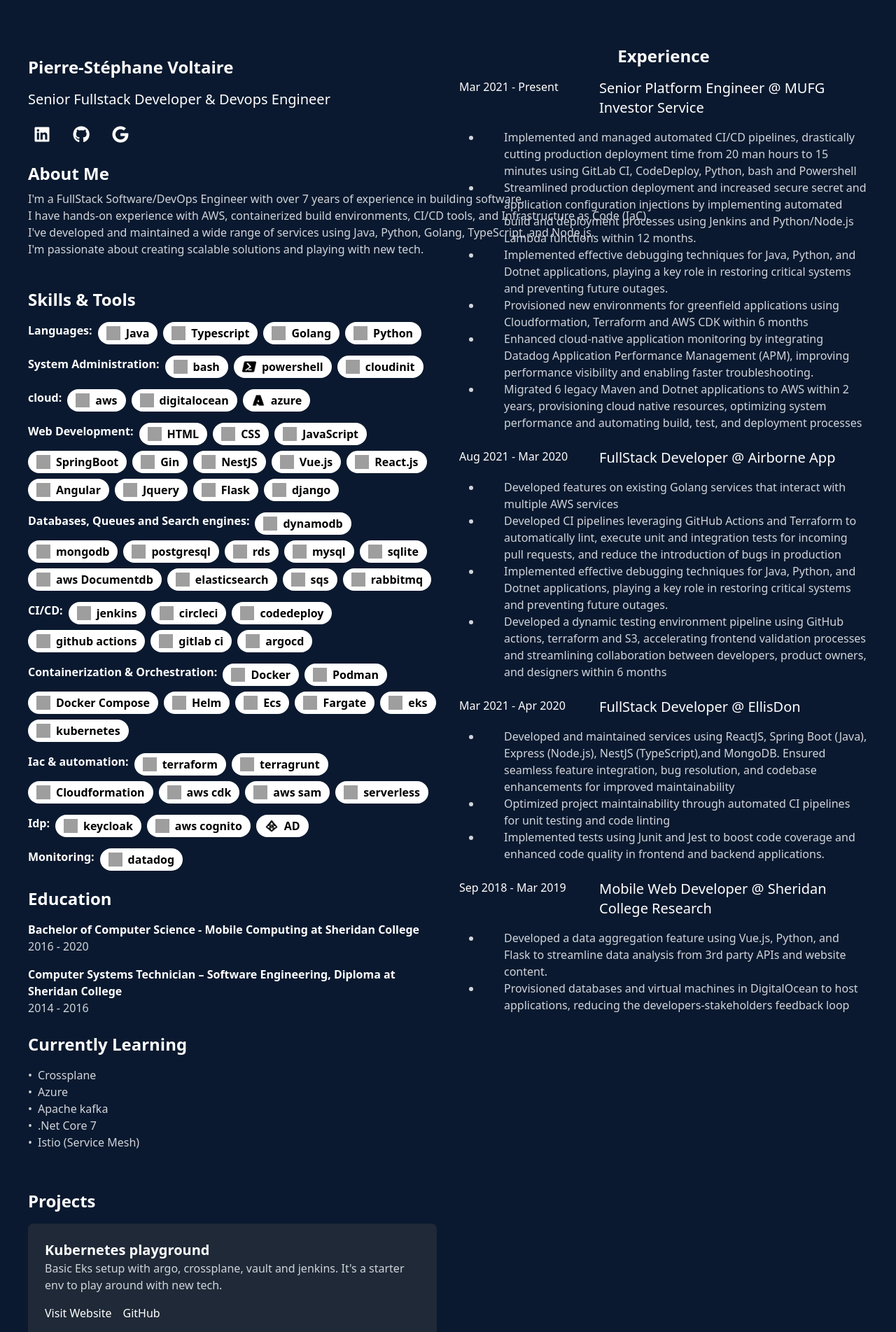
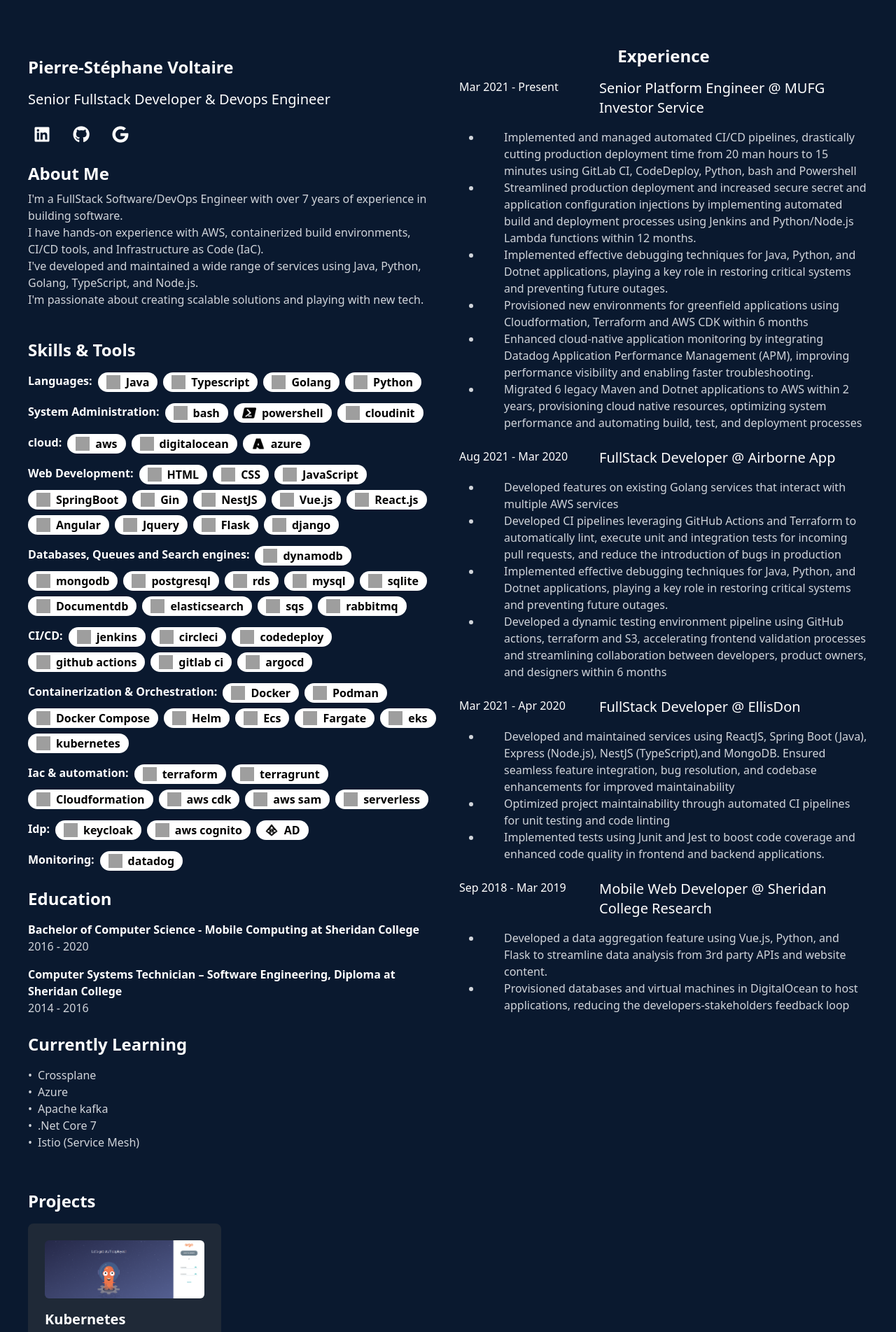
Before and after one commit to PierreStephaneVoltaire/website, a React (Vite) app: page / in a window 1280 px wide. Shown: the top 1903 px of the page at 70% size. Built offline with nearby package versions, Linux system fonts and the light colour scheme; grey boxes are pictures that could not be loaded.

Commit message:
updated ui

```diff
--- a/src/App.tsx
+++ b/src/App.tsx
@@ -7,21 +7,19 @@
     return (
         <div className="min-h-screen bg-darkblue text-white">
             <div className="py-12 px-6  flex justify-evenly flex-wrap bg-darkblue">
-                <div className="w-full sm:w-1/2 p-4">
+                <div className="w-full lg:w-1/2 p-4">
                     <Profile profile={cvData.profile}/>
                     <Skills skills={cvData.skills}/>
                     <Education education={cvData.education}/>
                     <Learning learning={cvData.learning}/>
                 </div>
-                <div className="w-full sm:w-1/2 p-4">
+                <div className="w-full lg:w-1/2 p-4">
                     <Experience experiences={cvData.experiences}/>
                 </div>
                 <div className="w-full p-4">
                     <Projects projects={cvData.projects}/>
                 </div>
             </div>
-
-
         </div>
     );
 }
--- a/src/components/Experience.tsx
+++ b/src/components/Experience.tsx
@@ -11,7 +11,7 @@
 
 const Experience = ({experiences}: ExperienceSectionProps) => (
     <div className="mt-6 md:mt-0">
-        <h3 className="text-white text-2xl font-bold text-left sm:text-center ">Experience</h3>
+        <h3 className="text-white text-2xl font-bold text-left lg:text-center">Experience</h3>
         <div className="space-y-4 mt-4">
             {experiences.map((exp, idx) => (
                 <div key={idx} className="space-y-2">
--- a/src/components/Profile.tsx
+++ b/src/components/Profile.tsx
@@ -33,7 +33,7 @@
         </div>
         <div className="flex  flex-col justify-evenly py-5">
             <h3 className="text-white text-2xl font-bold">About Me</h3>
-            <p className="text-gray-300 mt-2 whitespace-pre">{profile.about}</p>
+            <p className="text-gray-300 mt-2 whitespace-pre-wrap">{profile.about}</p>
         </div>
     </div>
 );
--- a/src/components/Projects.tsx
+++ b/src/components/Projects.tsx
@@ -12,7 +12,7 @@
 
     <section className="mt-6 space-y-4">
         <h3 className="text-white text-2xl font-bold">Projects</h3>
-        <div className="grid md:grid-cols-2 gap-8 mt-6">
+        <div className="grid md:grid-cols-4 gap-8 mt-6">
             {projects.map((project, idx) => (
                 <div key={idx} className="bg-gray-800 rounded-lg p-6">
 
--- a/src/components/Skills.tsx
+++ b/src/components/Skills.tsx
@@ -14,7 +14,7 @@
 
                         {items.map((item, i) => (
                             <span key={i}
-                                  className="bg-white text-black font-semibold px-3 py-1 rounded-full flex items-center">
+                                  className="bg-white text-black font-semibold px-3 py-0.5 rounded-full flex items-center">
                 <img src={item.icon} alt={item.name} className="w-5 h-5 mr-2"/>
                                 {item.name}
               </span>
--- a/src/cv.json
+++ b/src/cv.json
@@ -75,7 +75,7 @@
     {
       "name": "Kubernetes playground",
       "image": {
-        "url": ""
+        "url": "/argo.png"
       },
       "description": "Basic Eks setup with argo, crossplane, vault and jenkins. It's a starter env to play around with new tech.",
       "url": "https://argocd.psvoltaire.ca",
@@ -218,7 +218,7 @@
       },
       {
         "icon": "https://simpleicons.org/icons/amazondocumentdb.svg",
-        "name": "aws Documentdb"
+        "name": "Documentdb"
       },
       {
         "icon": "https://simpleicons.org/icons/elasticsearch.svg",
```
Also changed, not shown: public/argo.png (added).
